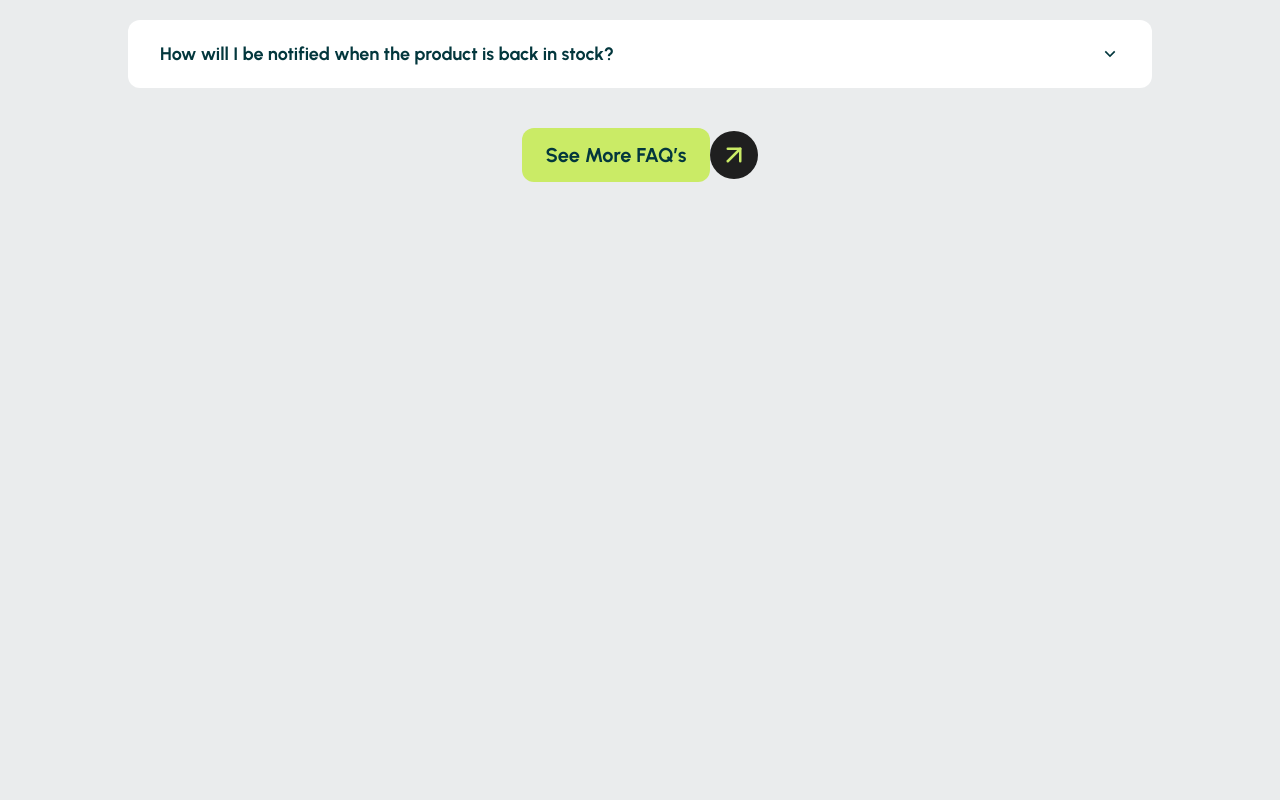
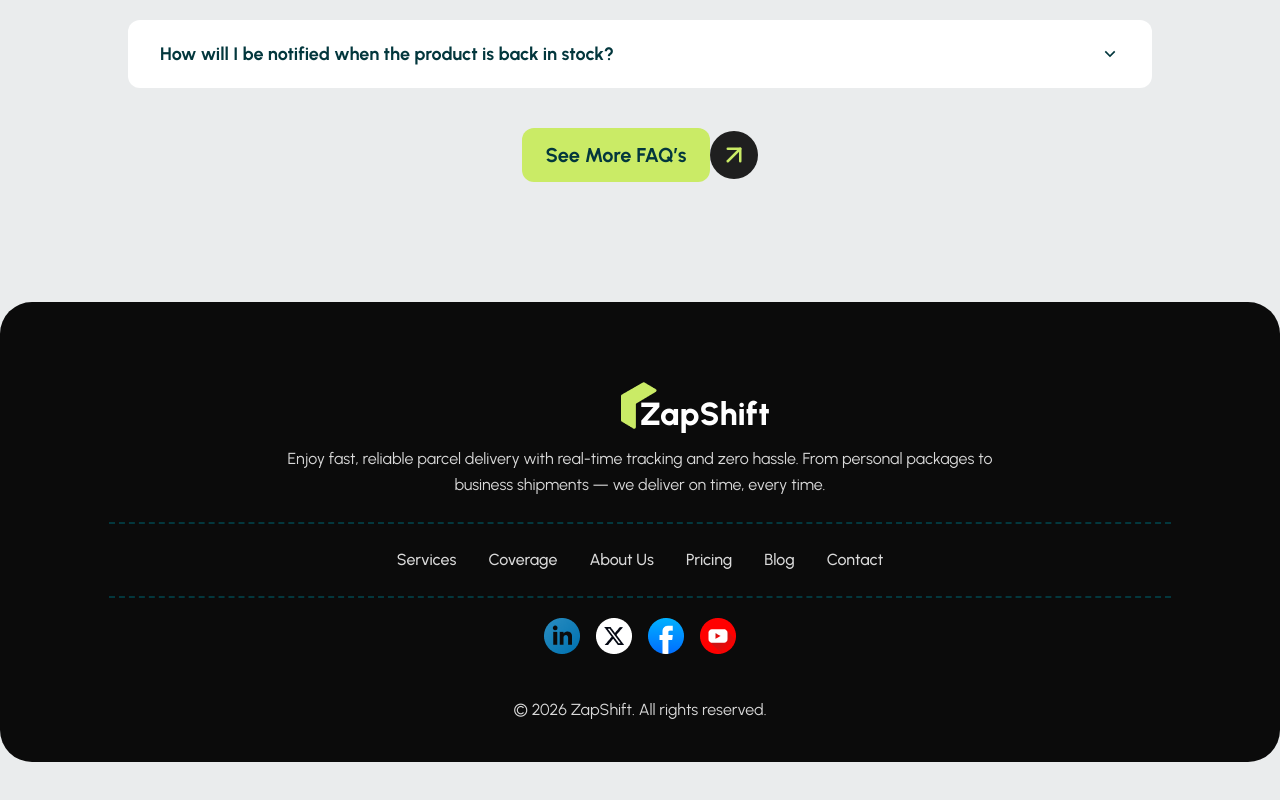
Before and after one commit to coderyeasin/zap-shift, a React (Vite) app: page / in a window 1280 px wide. Shown: the part 5645-6445 px from the top of the page. Before the commit the page ends 5947 px from the top, so only its background shows below. Built offline with nearby package versions, Linux system fonts and the light colour scheme.

Commit message:
done-ftr

```diff
--- a/src/Components/Footer/Footer.tsx
+++ b/src/Components/Footer/Footer.tsx
@@ -1,8 +1,49 @@
+import Logo from "/fav-zap.png";
+import { links, socialMediaIcons } from "../../utils/links";
+import type { socialMediaTypes } from "../types/types";
 const Footer = () => {
   return (
-    <div>
-      <h3 className="text-xl font-semibold">Zap-Shift Footer</h3>
-    </div>
+    <footer className="pb-10">
+      <section className="container w-full h-115 bg-[#0B0B0B] rounded-4xl px-27.25 py-20 mx-auto ">
+        <div className="text-center">
+          <div className="cursor-pointer text-light-gray">
+            <div className="flex items-center justify-center mb-4 relative">
+              <img src={Logo} alt="ZapShift Logo" />
+              <p className="font-extrabold text-[32px] text-white absolute top-2 left-1/2 right-1/2">
+                ZapShift
+              </p>
+            </div>
+            <p className="text-light-gray leading-6.5">
+              Enjoy fast, reliable parcel delivery with real-time tracking and
+              zero hassle. From personal packages to <br /> business shipments —
+              we deliver on time, every time.
+            </p>
+          </div>
+          <nav className="flex gap-10 mt-6 border-t-2 border-b-2 border-dashed border-text-primary py-6 text-light-gray ">
+            <ul className="hidden lg:flex items-center gap-8 text-light-gray font-medium mx-auto">
+              {links.map((link) => (
+                <li key={link} className="hover:text-gray cursor-pointer">
+                  {link}
+                </li>
+              ))}
+            </ul>
+          </nav>
+          <div className="py-5 text-center">
+            {socialMediaIcons.map((icon: socialMediaTypes) => (
+              <img
+                key={icon.id}
+                src={icon.icon}
+                alt={icon.name}
+                className="w-9 h-9 inline-block mx-2 cursor-pointer"
+              />
+            ))}
+          </div>
+          <p className="text-center text-light-gray mt-6">
+            &copy; 2026 ZapShift. All rights reserved.
+          </p>
+        </div>
+      </section>
+    </footer>
   );
 };
 
--- a/src/Components/Header/Navbar.tsx
+++ b/src/Components/Header/Navbar.tsx
@@ -2,15 +2,7 @@ import Container from "../Layout/Container";
 import Logo from "../../assets/logo.png";
 import CircleButton from "../../Shared/CircleButton";
 import CustomButton from "../../Shared/CustomButton";
-
-const links = [
-  "Services",
-  "Coverage",
-  "About Us",
-  "Pricing",
-  "Blog",
-  "Contact",
-];
+import { links } from "../../utils/links";
 
 const Navbar = () => {
   return (
--- a/src/Components/Home/Home.tsx
+++ b/src/Components/Home/Home.tsx
@@ -1,6 +1,7 @@
 import Faq from "../FAQ/Faq";
 import OurFeatures from "../Features/Features";
 import Feedback from "../Feedback/Feedback";
+import Footer from "../Footer/Footer";
 import Header from "../Header/Header";
 import HeroSection from "../HeroSection/HeroSection";
 import HowWorks from "../HowWorks/HowWorks";
@@ -16,6 +17,7 @@ const Home = () => {
       <OurFeatures />
       <Feedback />
       <Faq />
+      <Footer />
     </section>
   );
 };
--- a/src/Components/types/types.d.ts
+++ b/src/Components/types/types.d.ts
@@ -26,3 +26,9 @@ export type FaqQuestionTypes = {
   question: string;
   answer?: string;
 };
+
+export type socialMediaTypes = {
+  id: number;
+  name: string;
+  icon: string;
+};
--- /dev/null
+++ b/src/utils/links.ts
@@ -0,0 +1,33 @@
+import type { socialMediaTypes } from "../Components/types/types";
+
+export const links: string[] = [
+  "Services",
+  "Coverage",
+  "About Us",
+  "Pricing",
+  "Blog",
+  "Contact",
+];
+
+export const socialMediaIcons: socialMediaTypes[] = [
+  {
+    id: 1,
+    name: "LinkedIn",
+    icon: "/linkedin.png",
+  },
+  {
+    id: 2,
+    name: "Twitter",
+    icon: "/twitter.png",
+  },
+  {
+    id: 3,
+    name: "Facebook",
+    icon: "/fb.png",
+  },
+  {
+    id: 4,
+    name: "Youtube",
+    icon: "/yt.png",
+  },
+];
```
Also changed, not shown: src/assets/shape.png (deleted).
